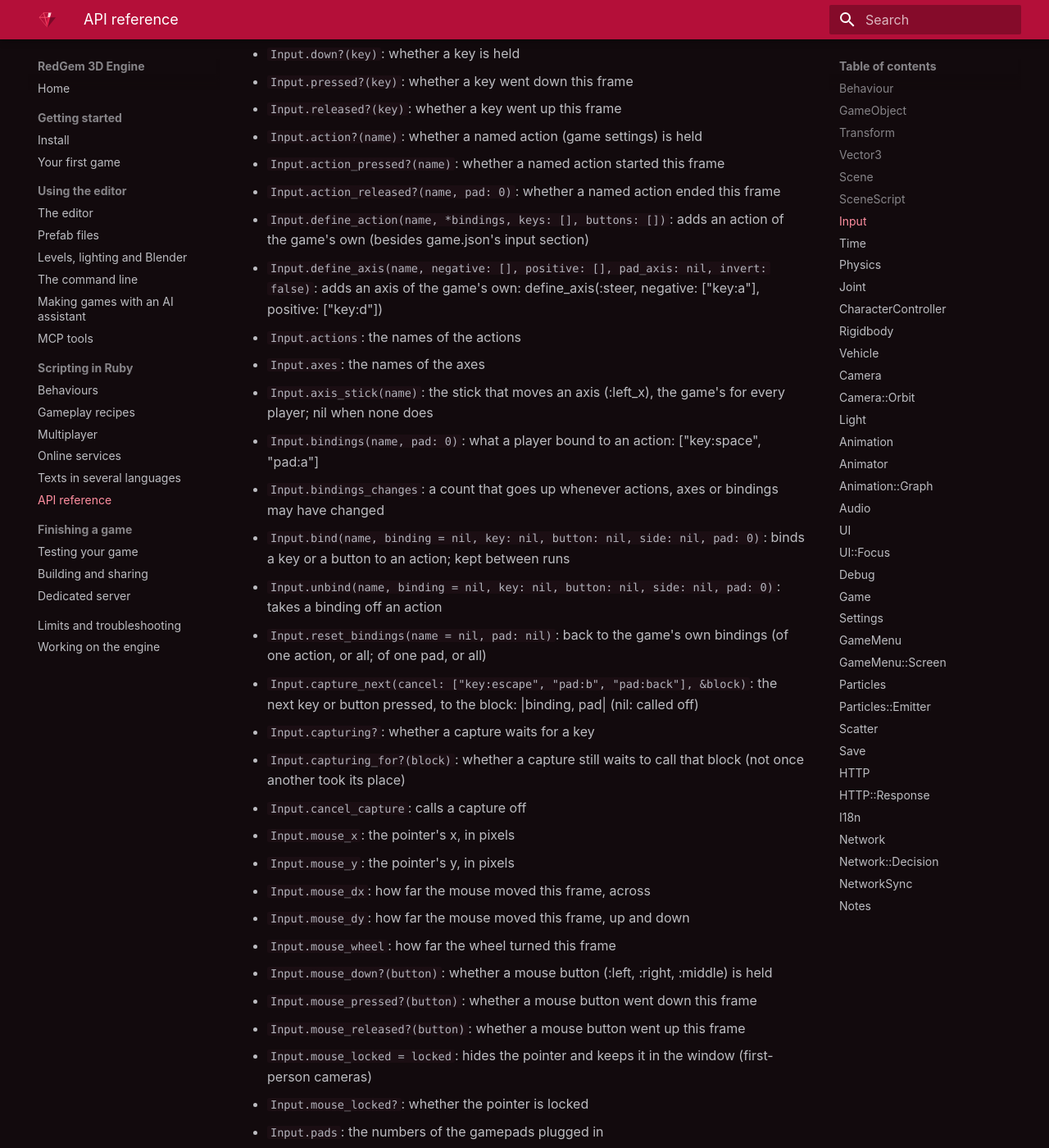
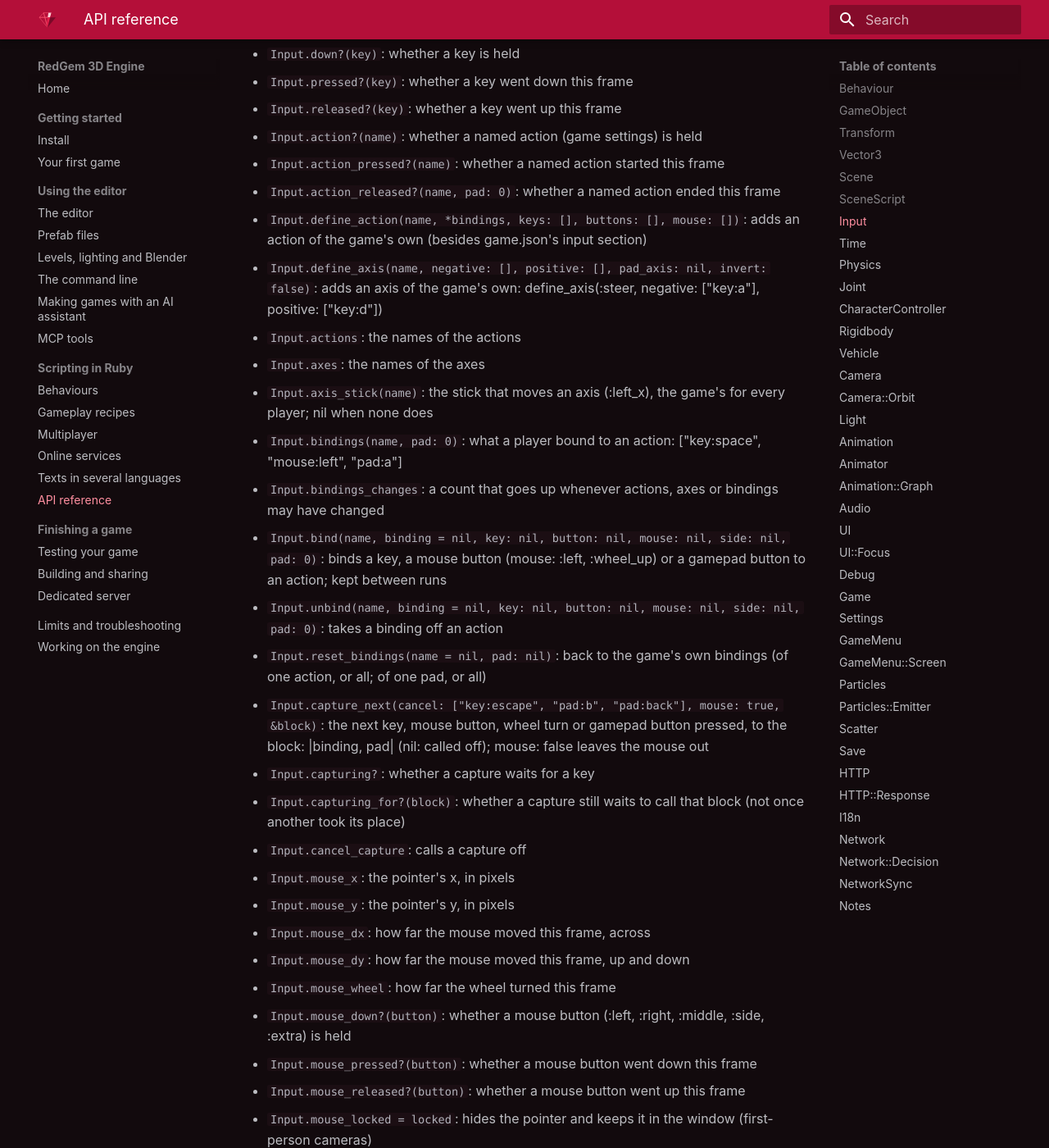
Before and after one commit to carlosdanielpohlod/redgem, an MkDocs documentation site: the page built from docs/scripting/api.md, in a window 1280 px wide and 1400 px high, scrolled down 7409 px. Shown: the whole window at 82% size. Built offline with MkDocs 1.6.1 and Material for MkDocs 9.7.7, drawn with Linux system fonts in a browser that asks for light colours.

Commit message:
Regenerate the API page for mouse bindings

```diff
--- a/docs/scripting/api.md
+++ b/docs/scripting/api.md
@@ -203,17 +203,17 @@ Keyboard, mouse, gamepad and touch, read every frame. See [gameplay.md](gameplay
 - `Input.action?(name)`: whether a named action (game settings) is held
 - `Input.action_pressed?(name)`: whether a named action started this frame
 - `Input.action_released?(name, pad: 0)`: whether a named action ended this frame
-- `Input.define_action(name, *bindings, keys: [], buttons: [])`: adds an action of the game's own (besides game.json's input section)
+- `Input.define_action(name, *bindings, keys: [], buttons: [], mouse: [])`: adds an action of the game's own (besides game.json's input section)
 - `Input.define_axis(name, negative: [], positive: [], pad_axis: nil, invert: false)`: adds an axis of the game's own: define_axis(:steer, negative: ["key:a"], positive: ["key:d"])
 - `Input.actions`: the names of the actions
 - `Input.axes`: the names of the axes
 - `Input.axis_stick(name)`: the stick that moves an axis (:left_x), the game's for every player; nil when none does
-- `Input.bindings(name, pad: 0)`: what a player bound to an action: ["key:space", "pad:a"]
+- `Input.bindings(name, pad: 0)`: what a player bound to an action: ["key:space", "mouse:left", "pad:a"]
 - `Input.bindings_changes`: a count that goes up whenever actions, axes or bindings may have changed
-- `Input.bind(name, binding = nil, key: nil, button: nil, side: nil, pad: 0)`: binds a key or a button to an action; kept between runs
-- `Input.unbind(name, binding = nil, key: nil, button: nil, side: nil, pad: 0)`: takes a binding off an action
+- `Input.bind(name, binding = nil, key: nil, button: nil, mouse: nil, side: nil, pad: 0)`: binds a key, a mouse button (mouse: :left, :wheel_up) or a gamepad button to an action; kept between runs
+- `Input.unbind(name, binding = nil, key: nil, button: nil, mouse: nil, side: nil, pad: 0)`: takes a binding off an action
 - `Input.reset_bindings(name = nil, pad: nil)`: back to the game's own bindings (of one action, or all; of one pad, or all)
-- `Input.capture_next(cancel: ["key:escape", "pad:b", "pad:back"], &block)`: the next key or button pressed, to the block: |binding, pad| (nil: called off)
+- `Input.capture_next(cancel: ["key:escape", "pad:b", "pad:back"], mouse: true, &block)`: the next key, mouse button, wheel turn or gamepad button pressed, to the block: |binding, pad| (nil: called off); mouse: false leaves the mouse out
 - `Input.capturing?`: whether a capture waits for a key
 - `Input.capturing_for?(block)`: whether a capture still waits to call that block (not once another took its place)
 - `Input.cancel_capture`: calls a capture off
@@ -222,7 +222,7 @@ Keyboard, mouse, gamepad and touch, read every frame. See [gameplay.md](gameplay
 - `Input.mouse_dx`: how far the mouse moved this frame, across
 - `Input.mouse_dy`: how far the mouse moved this frame, up and down
 - `Input.mouse_wheel`: how far the wheel turned this frame
-- `Input.mouse_down?(button)`: whether a mouse button (:left, :right, :middle) is held
+- `Input.mouse_down?(button)`: whether a mouse button (:left, :right, :middle, :side, :extra) is held
 - `Input.mouse_pressed?(button)`: whether a mouse button went down this frame
 - `Input.mouse_released?(button)`: whether a mouse button went up this frame
 - `Input.mouse_locked = locked`: hides the pointer and keeps it in the window (first-person cameras)
```
